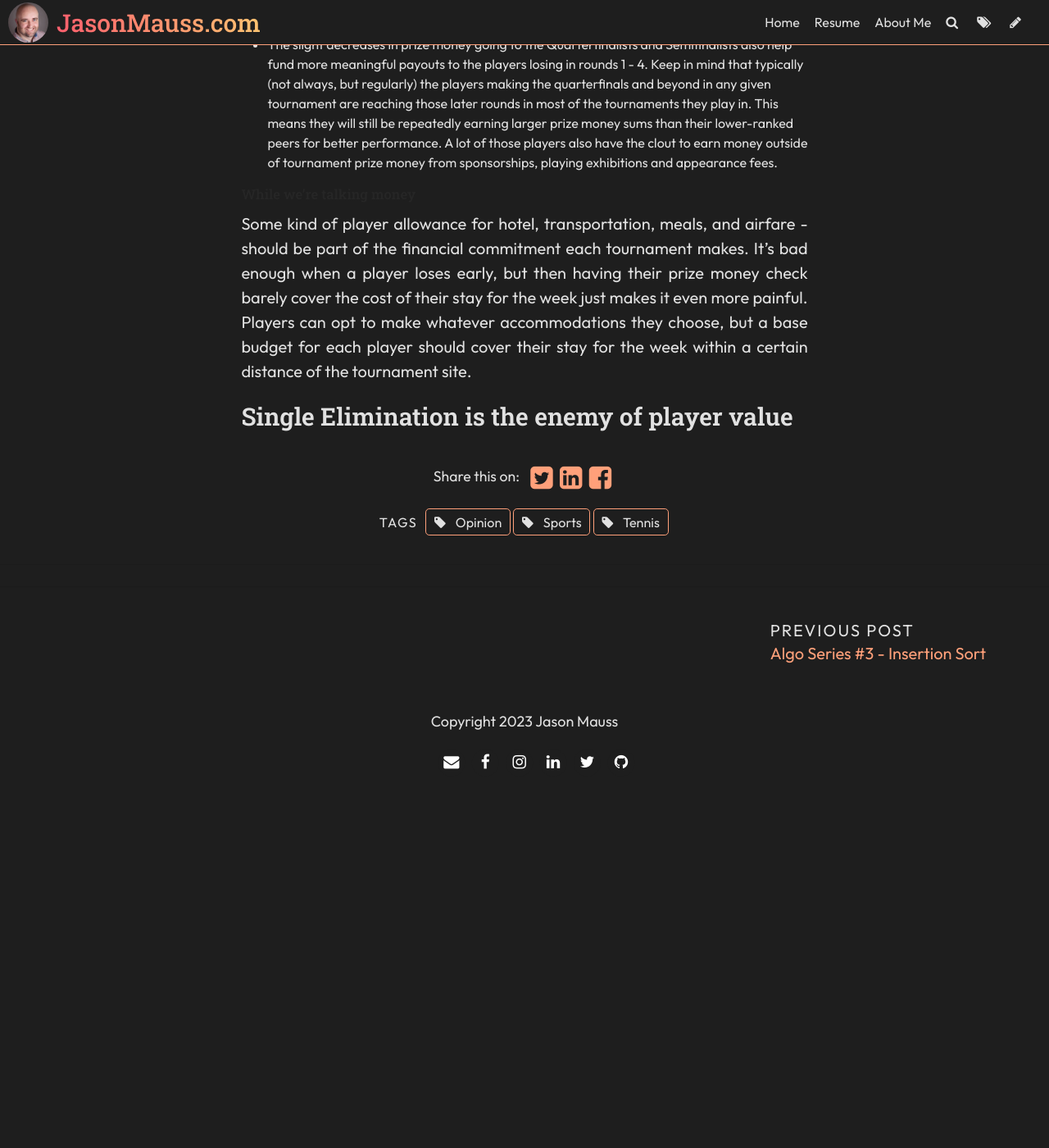
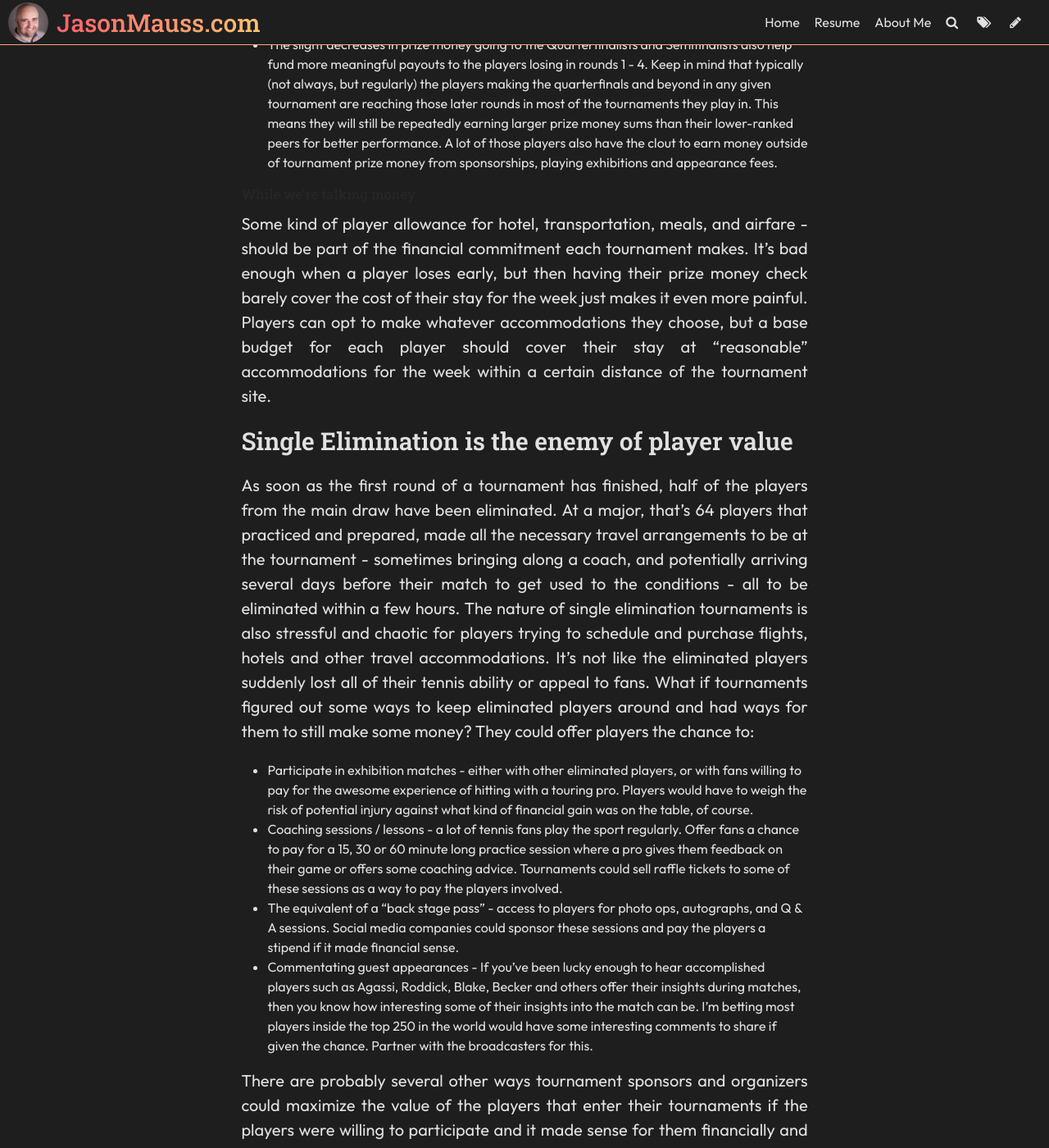
Before and after one commit to jasonmauss/jasonmaussblog, a Jekyll site: the page built from _posts/2023-12-02-professional-tennis-needs-major-restructuring.md, in a window 1280 px wide and 1400 px high, scrolled down 4248 px. Shown: the whole window at 82% size. Built offline with Jekyll 4.4.1, drawn with Linux system fonts in a browser that asks for light colours; some web fonts are replaced; comment, search, counter and statistics services are not loaded; before the commit the page ends 5224 px from its top, so only the background shows below that; some of the changed text lies outside the part shown.

Commit message:
Update Post “2023-12-02-professional-tennis-needs-major-restructuring”

```diff
--- a/_posts/2023-12-02-professional-tennis-needs-major-restructuring.md
+++ b/_posts/2023-12-02-professional-tennis-needs-major-restructuring.md
@@ -197,8 +197,25 @@ In the columns to the right where I've laid out what my take on the prize money
 
 ##### While we're talking money
 
-Some kind of player allowance for hotel, transportation, meals, and airfare - should be part of the financial commitment each tournament makes. It's bad enough when a player loses early, but then having their prize money check barely cover the cost of their stay for the week just makes it even more painful. Players can opt to make whatever accommodations they choose, but a base budget for each player should cover their stay for the week within a certain distance of the tournament site.
-
-
+Some kind of player allowance for hotel, transportation, meals, and airfare - should be part of the financial commitment each tournament makes. It's bad enough when a player loses early, but then having their prize money check barely cover the cost of their stay for the week just makes it even more painful. Players can opt to make whatever accommodations they choose, but a base budget for each player should cover their stay at "reasonable" accommodations for the week within a certain distance of the tournament site.
 
 ### Single Elimination is the enemy of player value
+
+As soon as the first round of a tournament has finished, half of the players from the main draw have been eliminated. At a major, that's 64 players that practiced and prepared, made all the necessary travel arrangements to be at the tournament - sometimes bringing along a coach, and potentially arriving several days before their match to get used to the conditions - all to be eliminated within a few hours. The nature of single elimination tournaments is also stressful and chaotic for players trying to schedule and purchase flights, hotels and other travel accommodations. It's not like the eliminated players suddenly lost all of their tennis ability or appeal to fans. What if tournaments figured out some ways to keep eliminated players around and had ways for them to still make some money? They could offer players the chance to:
+
+* Participate in exhibition matches - either with other eliminated players, or with fans willing to pay for the awesome experience of hitting with a touring pro. Players would have to weigh the risk of potential injury against what kind of financial gain was on the table, of course.
+* Coaching sessions / lessons - a lot of tennis fans play the sport regularly. Offer fans a chance to pay for a 15, 30 or 60 minute long practice session where a pro gives them feedback on their game or offers some coaching advice. Tournaments could sell raffle tickets to some of these sessions as a way to pay the players involved.
+* The equivalent of a "back stage pass" - access to players for photo ops, autographs, and Q & A sessions. Social media companies could sponsor these sessions and pay the players a stipend if it made financial sense.
+* Commentating guest appearances - If you've been lucky enough to hear accomplished players such as Agassi, Roddick, Blake, Becker and others offer their insights during matches, then you know how interesting some of their insights into the match can be. I'm betting most players inside the top 250 in the world would have some interesting comments to share if given the chance. Partner with the broadcasters for this.
+
+There are probably several other ways tournament sponsors and organizers could maximize the value of the players that enter their tournaments if the players were willing to participate and it made sense for them financially and schedule-wise.
+
+### A strong players union is long overdue
+
+Professional tennis players relationship with the "T-7" (ATP, WTA, ITF and the 4 major events) is similar to that of a contractor. The players have little collective bargaining power when the tour environment is every man/woman for themselves. While I do believe the recent emergence of the [PTPA](https://www.ptpaplayers.com/) will be an improvement over the ATP and WTA Player Advisory Councils in the long term, it still is yet to establish itself in the tennis world as an organization with enough power and influence to affect real change - yet. Their list of core tenets and principles sound promising, though.
+
+Perhaps with a players union, tournaments wouldn't do things like schedule night session matches that end up lasting long past midnight, or other common practices that players lament during their post-match press conferences.
+
+### Tennis takes a village to produce professionals
+
+Talent and hard work combined can still fall short in the world of tennis. This is not unique to tennis, but tennis can make it awfully difficult to attain the professional ranks. Depending on a variety of factors (country of origin, socioeconomic status, access to coaching and lessons, parental support, and much more) - players trying to develop talent in a sport as demanding as tennis face a long arduous road that sometimes even takes some lucky tournament draws to help them along.
```
